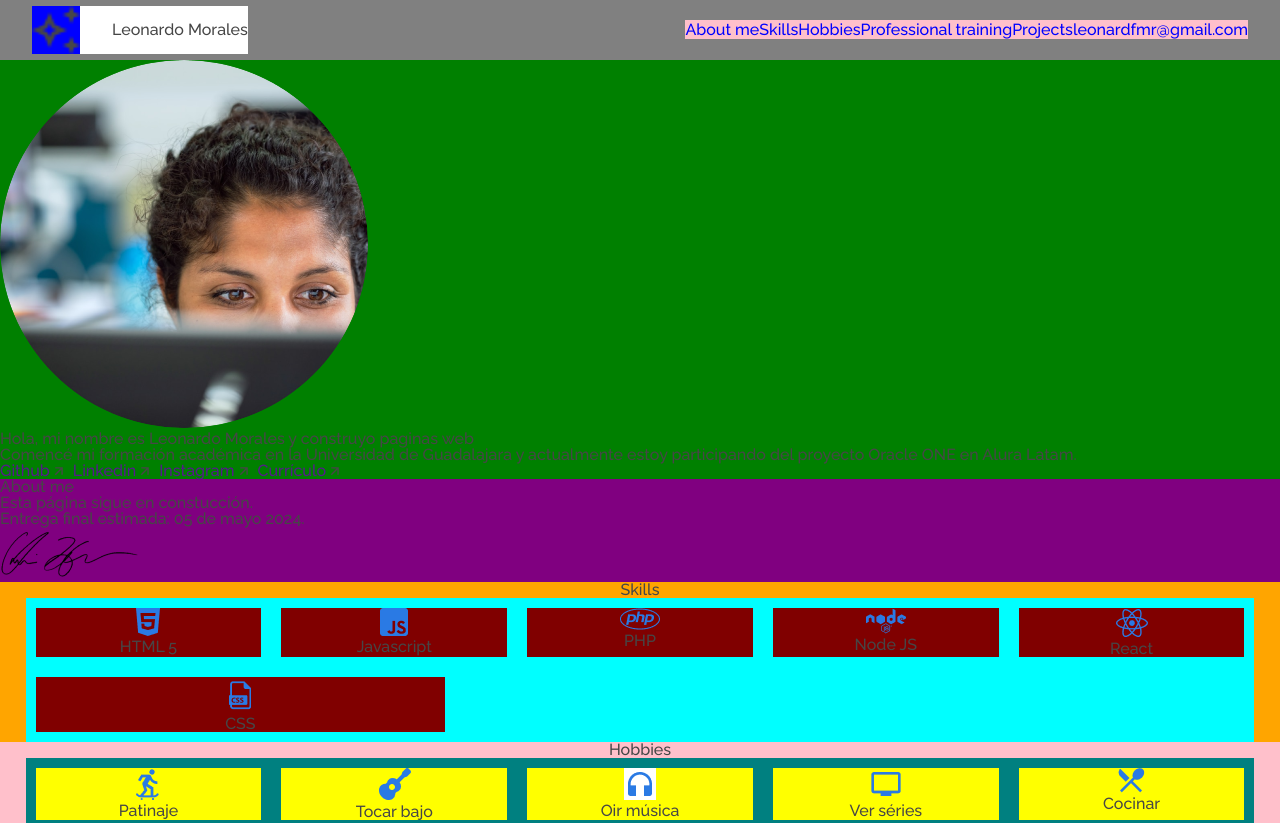
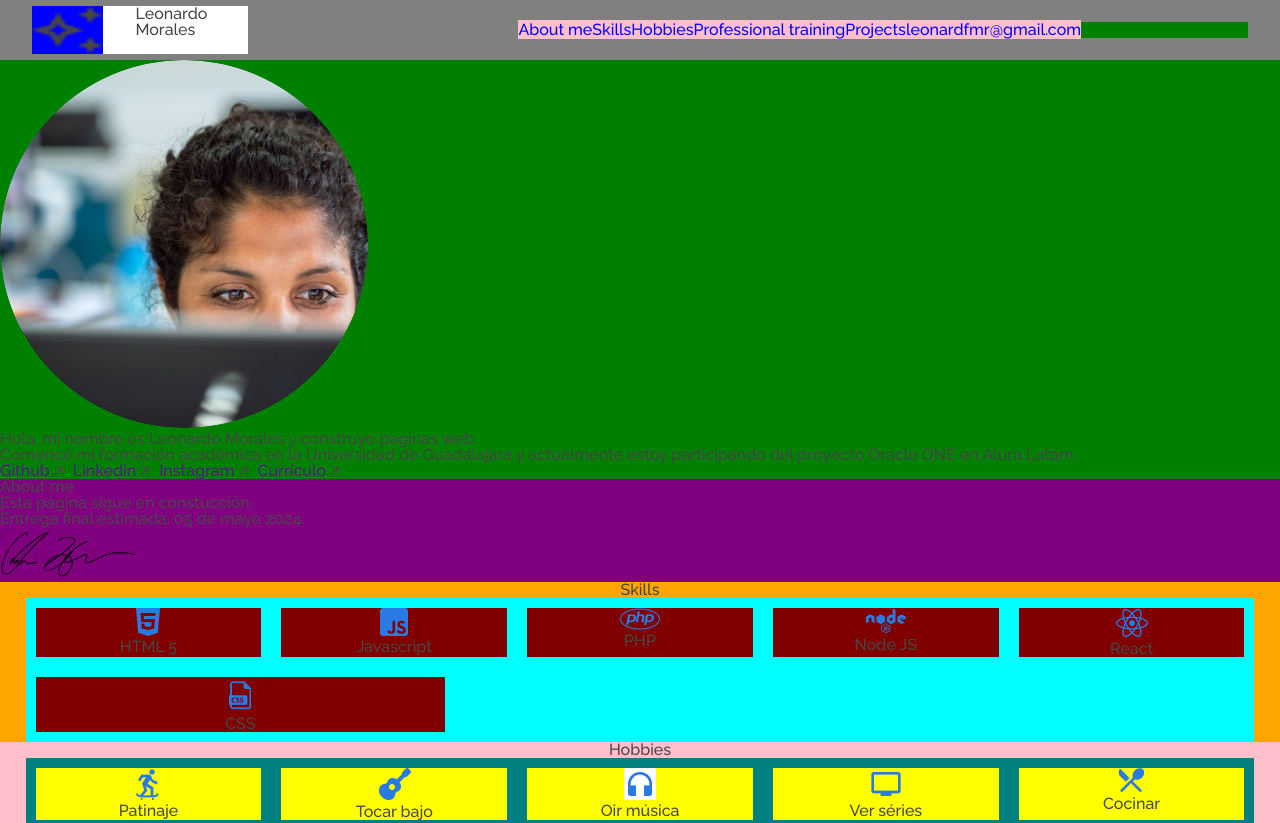
Before and after one commit to LeonardoFMR/Curso-de-Practicando-Front-End-Challenge-Portafolio2, a plain HTML site: page index.html in a window 1280 px wide. Shown: the top 823 px of the page. Drawn offline with Linux system fonts and the light colour scheme.

Commit message:
Changes sunday

```diff
--- a/styles/header.css
+++ b/styles/header.css
@@ -5,13 +5,15 @@ header {
   display: flex;
   justify-content: space-between;
   align-items: center;
+  width: 100%; /* Asegura que el header ocupe todo el ancho disponible */
 }
 
 .logo {
   background-color: white;
   display: flex;
-  align-items: center;
+  align-items: flex-start;
   gap: 2em;
+
   margin-right: 2em; /* Ajusta el margen izquierdo para separar del bloque .logo */
   margin-left: 0%; /* Ajusta el margen izquierdo para separar del bloque .logo */
 
@@ -19,12 +21,15 @@ header {
 
 .logo__img {
   background-color: blue;
+  width: 40%; /* Ocupa el 40% del ancho disponible */
   height: 3em;
 }
 
 .menu__list {
   background-color: green;
   margin-left: 3em; /* Ajusta el margen izquierdo para separar del bloque .logo */
+  width: 60%; /* Ocupa el 60% del ancho disponible */
+
 }
 
 
```
Also changed, not shown: styles/hobbies.css (line endings or trailing spaces).
